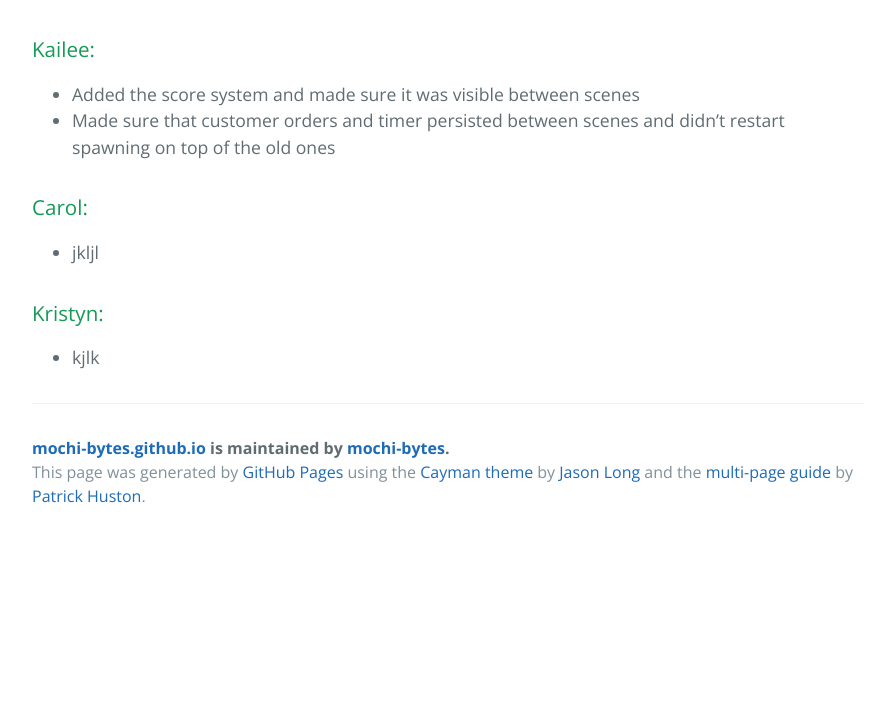
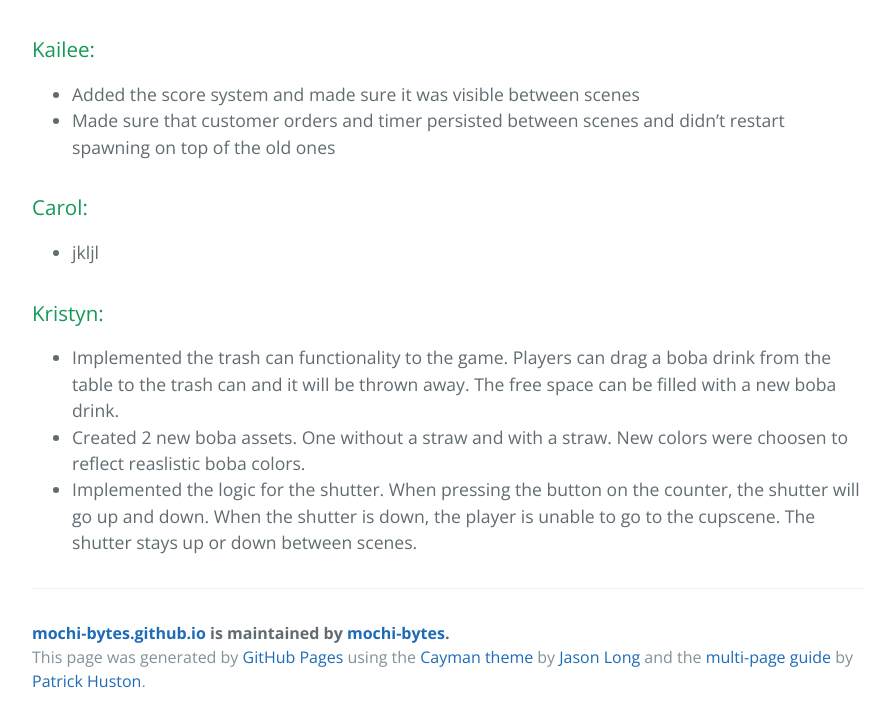
Before and after one commit to mochi-bytes/mochi-bytes.github.io, a Jekyll site: the page built from milestone3.md, in a window 1280 px wide and 900 px high, scrolled down 824 px, cut to the strip 175-900 px from the top of the window. Shown: the whole strip, without its empty margins (192-1087 px from the left). Built offline with Jekyll 4.4.1, drawn with Linux system fonts in a browser that asks for light colours; before the commit the page ends 1539 px from its top, so only the background shows below that.

Commit message:
Update milestone3.md

```diff
--- a/milestone3.md
+++ b/milestone3.md
@@ -23,4 +23,6 @@ Our third milestone consisted of finishing implementation of all the mechanics o
 
 ### Kristyn:
 
-- kjlk
+- Implemented the trash can functionality to the game. Players can drag a boba drink from the table to the trash can and it will be thrown away. The free space can be filled with a new boba drink.
+- Created 2 new boba assets. One without a straw and with a straw. New colors were choosen to reflect reaslistic boba colors.
+- Implemented the logic for the shutter. When pressing the button on the counter, the shutter will go up and down. When the shutter is down, the player is unable to go to the cupscene. The shutter stays up or down between scenes.
```
